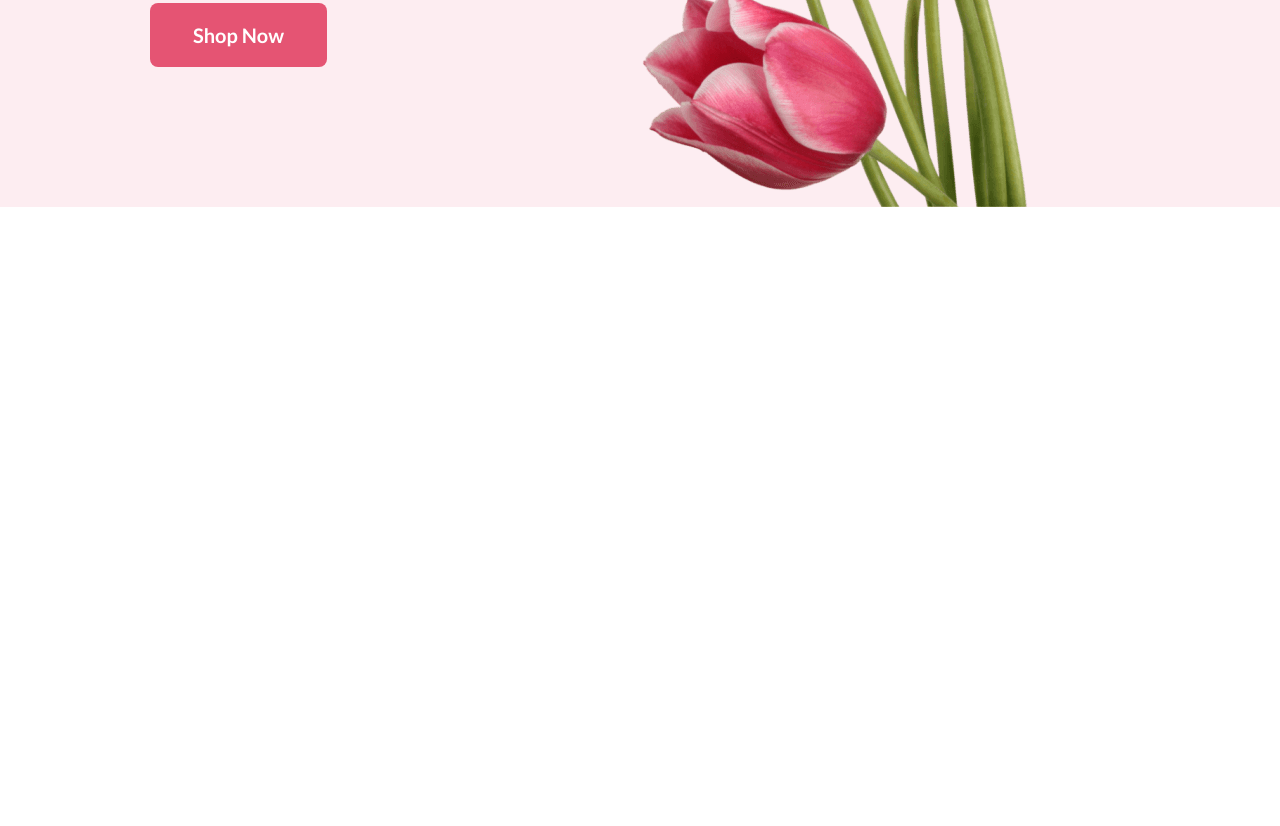
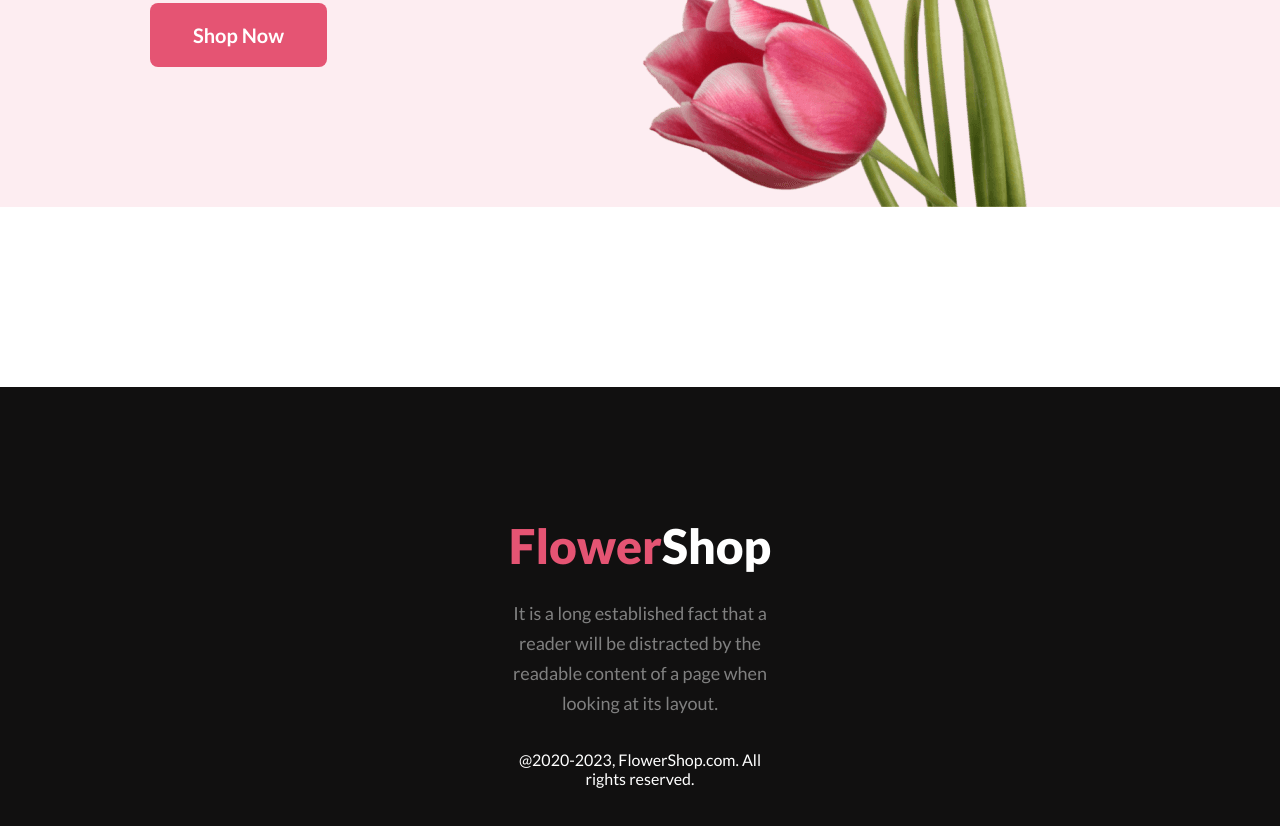
Before and after one commit to suru1849/flower-shop-assignment-01, a plain HTML site: page index.html in a window 1280 px wide. Shown: the part 858-1684 px from the top of the page. Before the commit the page ends 1245 px from the top, so only its background shows below. Drawn offline with Linux system fonts and the light colour scheme.

Commit message:
footer added and finished

```diff
--- a/index.html
+++ b/index.html
@@ -23,7 +23,7 @@
         <h2 class="header-content-tittle">
           Let's make beautiful flowers a part of your life.
         </h2>
-        <p class="description">
+        <p id="header-description" class="description-primary">
           It is a long established fact that a reader will be distracted by the
           readable content of a page when looking at its layout. The point of
           using Lorem Ipsum is that it has a more-or-less normal distribution of
@@ -33,9 +33,19 @@
       </div>
       <!-- header-content section end -->
     </header>
+    <!-- header end -->
 
     <main></main>
 
-    <footer></footer>
+    <footer>
+      <h3 class="tittle-primary">
+        <span style="color: #e55473">Flower</span>Shop
+      </h3>
+      <p id="footer-description" class="description-primary">
+        It is a long established fact that a reader will be distracted by the
+        readable content of a page when looking at its layout.
+      </p>
+      <p class="copy-right">@2020-2023, FlowerShop.com. All rights reserved.</p>
+    </footer>
   </body>
 </html>
--- a/styles/style.css
+++ b/styles/style.css
@@ -5,9 +5,8 @@
   padding: 0px;
 }
 
-.description {
+.description-primary {
   color: #27272799;
-  margin: 32px 0px;
   font-size: 18px;
   font-weight: 400;
   line-height: 30px;
@@ -23,6 +22,12 @@
   border-radius: 8px;
   cursor: pointer;
 }
+
+.tittle-primary {
+  font-size: 48px;
+  font-weight: 800;
+}
+
 /* header-section style */
 header {
   background-color: #e554731a;
@@ -42,3 +47,25 @@ header {
   font-size: 80px;
   font-weight: 800;
 }
+
+#header-description {
+  margin: 32px 0px;
+}
+/* footer-section style */
+footer {
+  background-color: #111010;
+  color: #fff;
+  text-align: center;
+  padding: 130px 500px;
+}
+
+#footer-description {
+  margin-top: 24px;
+  margin-bottom: 32px;
+  color: gray;
+}
+
+.copy-right {
+  font-size: 16px;
+  font-weight: 400;
+}
```
